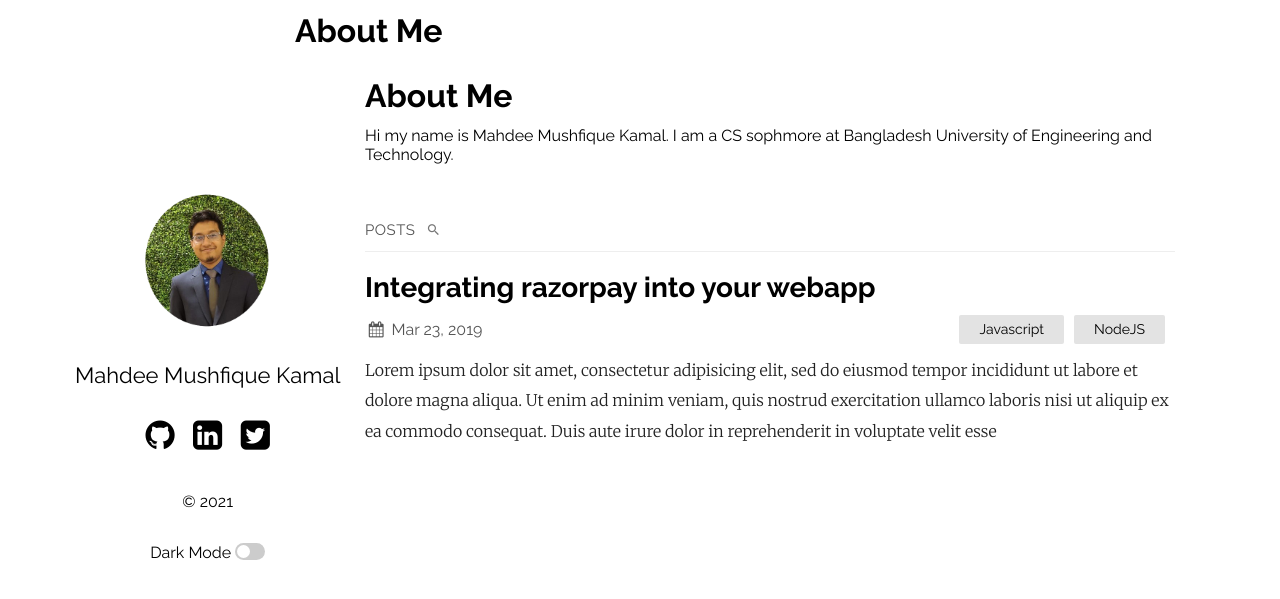
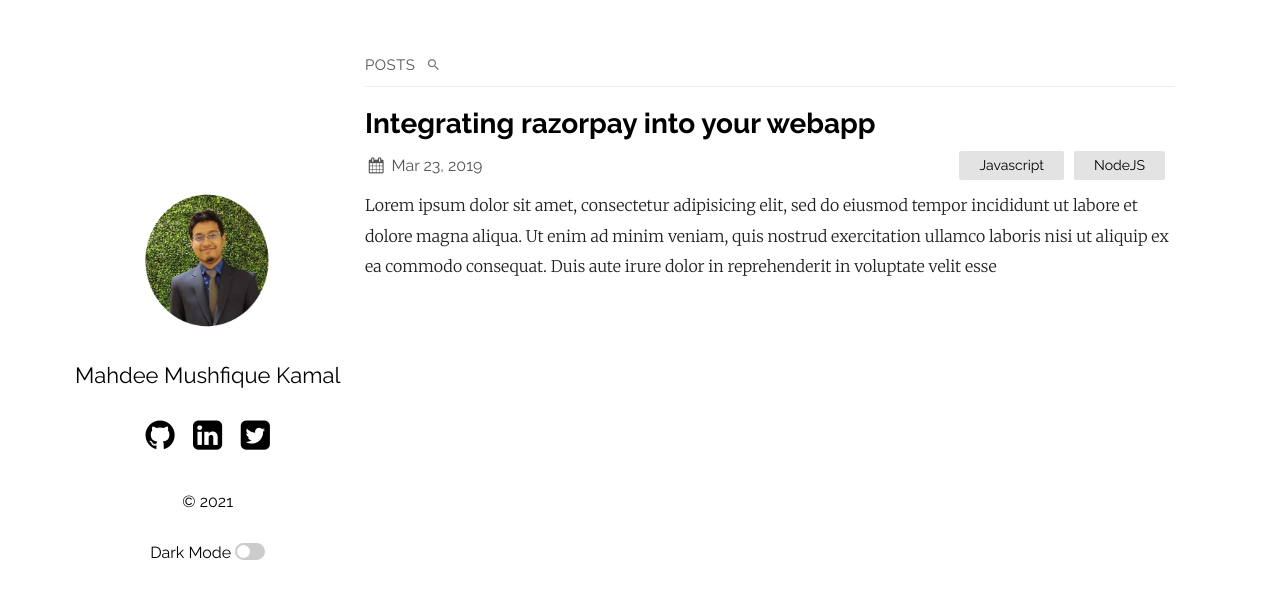
Before and after one commit to MahdeeMushfiqueKamal/MahdeeMushfiqueKamal.github.io, a Jekyll site: the page built from index.md, in a window 1280 px wide. Shown: the top 599 px of the page. Built offline with Jekyll 4.4.1, drawn with Linux system fonts in a browser that asks for light colours; our own code applies the rules of GitHub Pages for plain Markdown files.

Commit message:
Edited Page Text

```diff
--- a/index.md
+++ b/index.md
@@ -1,7 +1,3 @@
 ---
 layout: home
 ---
-
-# About Me
-
-Hi my name is Mahdee Mushfique Kamal. I am a CS sophmore at Bangladesh University of Engineering and Technology.
```
